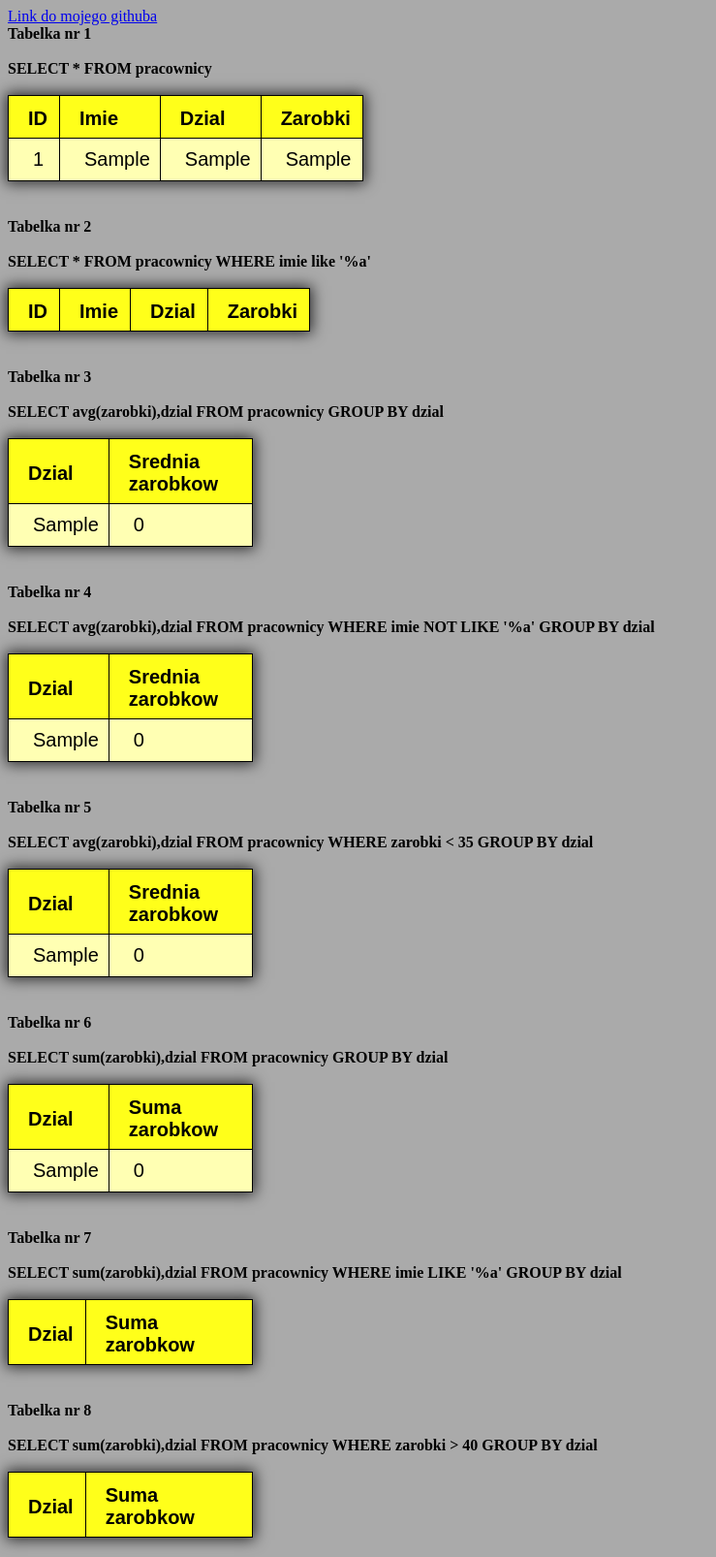
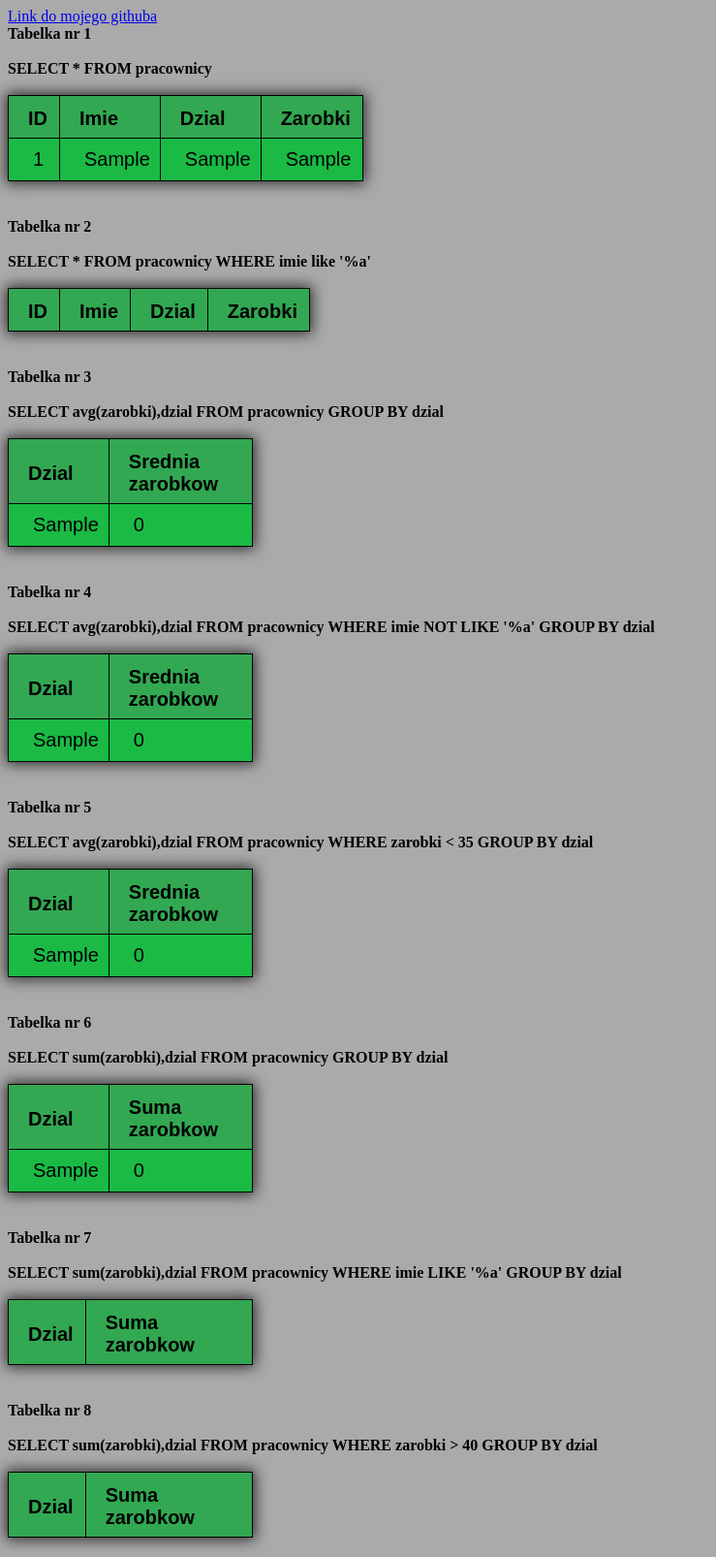
Before and after one commit to wilkdaniel03/PHP-SQL-Wprowadzenie, a PHP site: page / in a window 1280 px wide. Shown: the whole page at 97% size, without its empty margins (0-739 px from the left). Run offline with PHP 8.4, Linux system fonts and the light colour scheme; tables that the repository leaves empty or names only in its code hold one stand-in row (values such as "Sample post"); data that the repository does not hold is empty.

Commit message:
Update style.css

```diff
--- a/style.css
+++ b/style.css
@@ -38,21 +38,21 @@ td {
   padding-left: 25px;
 }
 tr {
-  background-color: #ffff80;
+  background-color: #09db41;
   text-align:left;
 }
 tr:nth-child(even) {
-  background-color: #ffffb3;
+  background-color: #1aba45;
 }
 
 tr:hover {
-  background-color: #ffffcc;
+  background-color: #33de61;
 }
 th {
   padding-top: 12px;
   padding-bottom: 8px;
   padding-right: 12px;
   padding-left:20px;
-  background-color: #ffff1a;
+  background-color: #32a852;
   color: black;
 }
```
